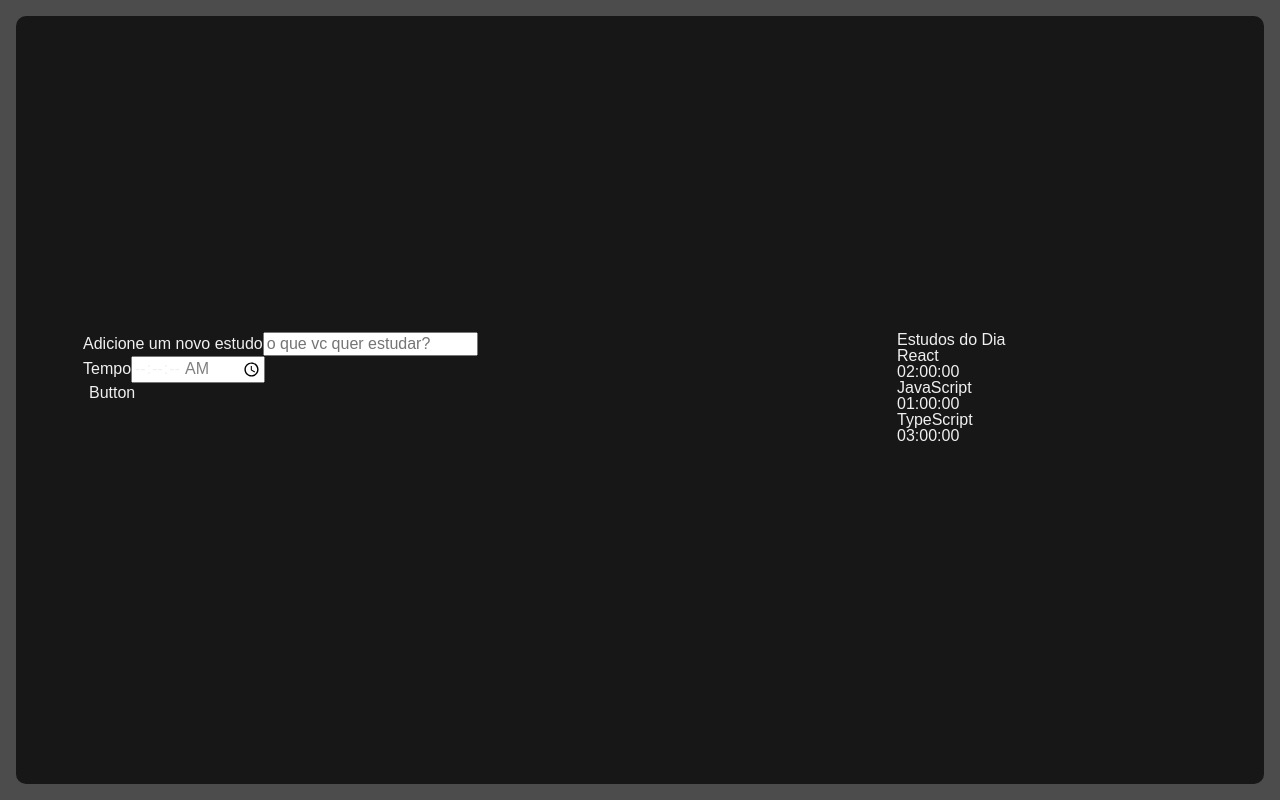
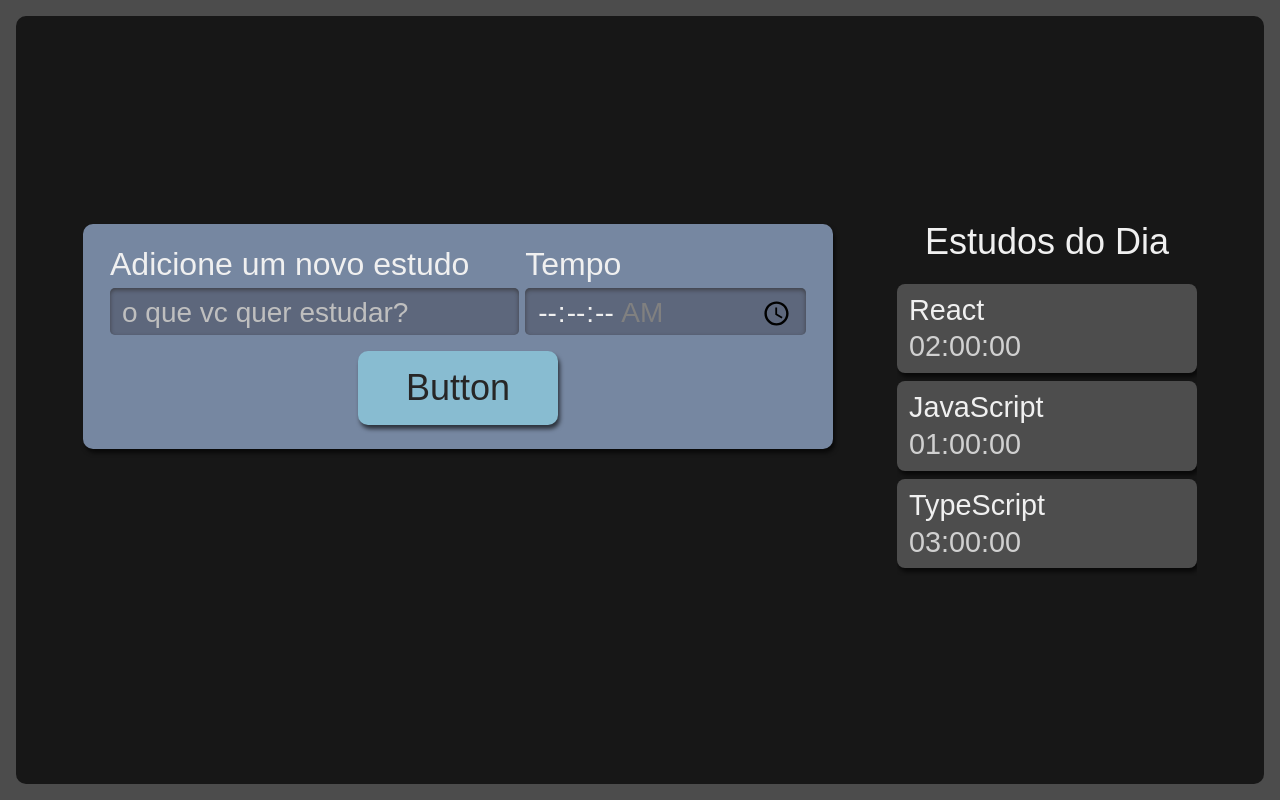
Before and after one commit to TiagoDorini/alura-studies, a React (Create React App) app: page / in a window 1280 px wide. Built offline with nearby package versions, Linux system fonts and the light colour scheme.

Commit message:
feat: adding styles module

```diff
--- a/package.json
+++ b/package.json
@@ -41,6 +41,7 @@
     ]
   },
   "devDependencies": {
-    "sass": "^1.57.1"
+    "sass": "^1.57.1",
+    "typescript-plugin-css-modules": "^4.1.1"
   }
 }
--- /dev/null
+++ b/src/components/AluraButton/Button.module.scss
@@ -0,0 +1,25 @@
+.botao {
+    align-self: center;
+    background-color: #88bcd1;
+    border-radius: 10px;
+    box-shadow: 2px 4px 4px #0000009F;
+    color: #272626;
+    cursor: pointer;
+    font-size: 1.25rem;
+    padding: 16px;
+    width: 150px;
+
+    &:active {
+      background-color: #7CA6B7;
+      box-shadow: 2px 2px 4px #0000009F inset;
+    }
+  }
+
+  @media screen and (min-width: 1280px) {
+    .botao {
+      grid-column-start: span 2;
+      justify-self: center;
+      width: 200px;
+      font-size: 2.25rem;
+    }
+  }
--- a/src/components/AluraButton/index.tsx
+++ b/src/components/AluraButton/index.tsx
@@ -1,13 +1,10 @@
-import React from 'react'
+import React from "react"
+import style from "./Button.module.scss"
 
 class AluraButton extends React.Component {
-    render() {
-        return (
-            <button>
-                Button
-            </button>
-        )
-    }
+  render() {
+    return <button className={style.botao}>Button</button>
+  }
 }
 
 export default AluraButton
--- /dev/null
+++ b/src/components/AluraForm/Form.module.scss
@@ -0,0 +1,61 @@
+.novaTarefa {
+    display:flex;
+    flex-direction: column;
+    grid-area: nova-tarefa;
+    background-color: #7687A1;
+    border-radius: 10px;
+    box-shadow: 2px 4px 4px #0000009F;
+    padding: 12px;
+
+    .inputContainer {
+      display: flex;
+      flex-direction: column;
+      width: 100%;
+      margin-bottom: 16px;
+
+      label {
+        margin-bottom: 8px;
+        font-size: 1.25rem;
+      }
+
+      input {
+        width: 100%;
+        padding: 8px 12px 4px;
+        box-sizing: border-box;
+        border: unset;
+        border-radius: 5px;
+        background-color: #5D677C;
+        box-shadow: 0px 2px 4px #2D2B2B9F inset;
+
+        &::placeholder {
+          color: #BFBFBF;
+        }
+      }
+    }
+
+    @media screen and (min-width: 1280px) {
+      flex-direction: row;
+      flex-wrap: wrap;
+      justify-content: space-around;
+      font-size: 2.25rem;
+      padding: 24px;
+      box-sizing: border-box;
+
+      .inputContainer {
+        width: calc(60% - 12px);
+
+        &:last-of-type {
+          width: 40%;
+        }
+
+        label {
+          font-size: 2rem;
+        }
+
+        input {
+          height: 100%;
+          font-size: 1.75rem;
+        }
+      }
+    }
+  }
--- a/src/components/AluraForm/index.tsx
+++ b/src/components/AluraForm/index.tsx
@@ -1,11 +1,12 @@
 import React from "react"
 import AluraButton from "../AluraButton"
+import style from "./Form.module.scss"
 
 class AluraForm extends React.Component {
   render() {
     return (
-      <form action="">
-        <div>
+      <form className={style.novaTarefa} action="">
+        <div className={style.inputContainer}>
           <label htmlFor="tarefa">Adicione um novo estudo</label>
           <input
             type="text"
@@ -15,7 +16,7 @@ class AluraForm extends React.Component {
             required
           />
         </div>
-        <div>
+        <div className={style.inputContainer}>
           <label htmlFor="tempo">Tempo</label>
           <input
             type="time"
--- /dev/null
+++ b/src/components/AluraList/List.module.scss
@@ -0,0 +1,75 @@
+.listaTarefas {
+    grid-area: tarefas;
+    height: 100%;
+
+    h2 {
+      font-size: 1.25rem;
+      margin-bottom: 12px;
+    }
+
+    ul {
+      max-height: 350px;
+      overflow-y: scroll;
+        scrollbar-width: thin;
+    }
+
+    @media screen and (min-width:1280px) {
+
+      h2{
+        text-align: center;
+        font-size: 2.25rem;
+        margin-bottom: 24px;
+      }
+
+      ul {
+        overflow: auto;
+        max-height: 500px;
+      }
+    }
+  }
+
+  .item {
+    background-color: #4D4D4D;
+    border-radius: 8px;
+    box-shadow: 2px 4px 4px #0000009F;
+    padding: 12px;
+    margin-bottom: 8px;
+    position: relative;
+    cursor: pointer;
+
+    h3 {
+      margin-bottom: 8px;
+      word-break: break-all;
+    }
+
+    span {
+      color: #D0D0D0;
+    }
+
+    @media screen and (min-width:1280px) {
+      font-size: 1.8rem;
+    }
+  }
+
+  .itemSelecionado {
+    background-color: #292929;
+    box-shadow: 2px 4px 4px #0000009F inset;
+  }
+
+  .itemCompletado {
+    background-color: #566F42;
+    cursor: auto;
+
+    .concluido {
+      display: block;
+      background-image: url('../../assets/img/svg/check-mark.svg');
+      background-repeat: no-repeat;
+      background-size: 38px 38px;
+      position: absolute;
+      top: 50%;
+      right: 12px;
+      transform: translateY(-50%);
+      width: 42px;
+      height: 43px;
+    }
+  }
--- a/src/components/AluraList/index.tsx
+++ b/src/components/AluraList/index.tsx
@@ -1,4 +1,5 @@
 import React from "react"
+import style from "./List.module.scss"
 
 function AluraList() {
   const tasks = [
@@ -16,11 +17,11 @@ function AluraList() {
     },
   ]
   return (
-    <aside>
+    <aside className={style.listaTarefas}>
       <h2>Estudos do Dia</h2>
       <ul>
         {tasks.map((task, index) => (
-          <li key={`${index}-${task.name}`}>
+          <li key={`${index}-${task.name}`} className={style.item}>
             <h3>{task.name}</h3>
             <span>{task.duration}</span>
           </li>
--- a/src/pages/App.tsx
+++ b/src/pages/App.tsx
@@ -1,11 +1,11 @@
 import React from "react"
 import AluraForm from "../components/AluraForm"
 import AluraList from "../components/AluraList"
-import "./style.scss"
+import style from "./App.module.scss"
 
 function App() {
   return (
-    <div className="AppStyle">
+    <div className={style.AppStyle}>
       <AluraForm />
       <AluraList />
     </div>
```
Also changed, not shown: tsconfig.json (+4 -9 lines), src/assets/img/svg/check-mark.svg (added), src/pages/App.module.scss (renamed from src/pages/style.scss), 1 other file (tests, documents, lock files or other folders).
